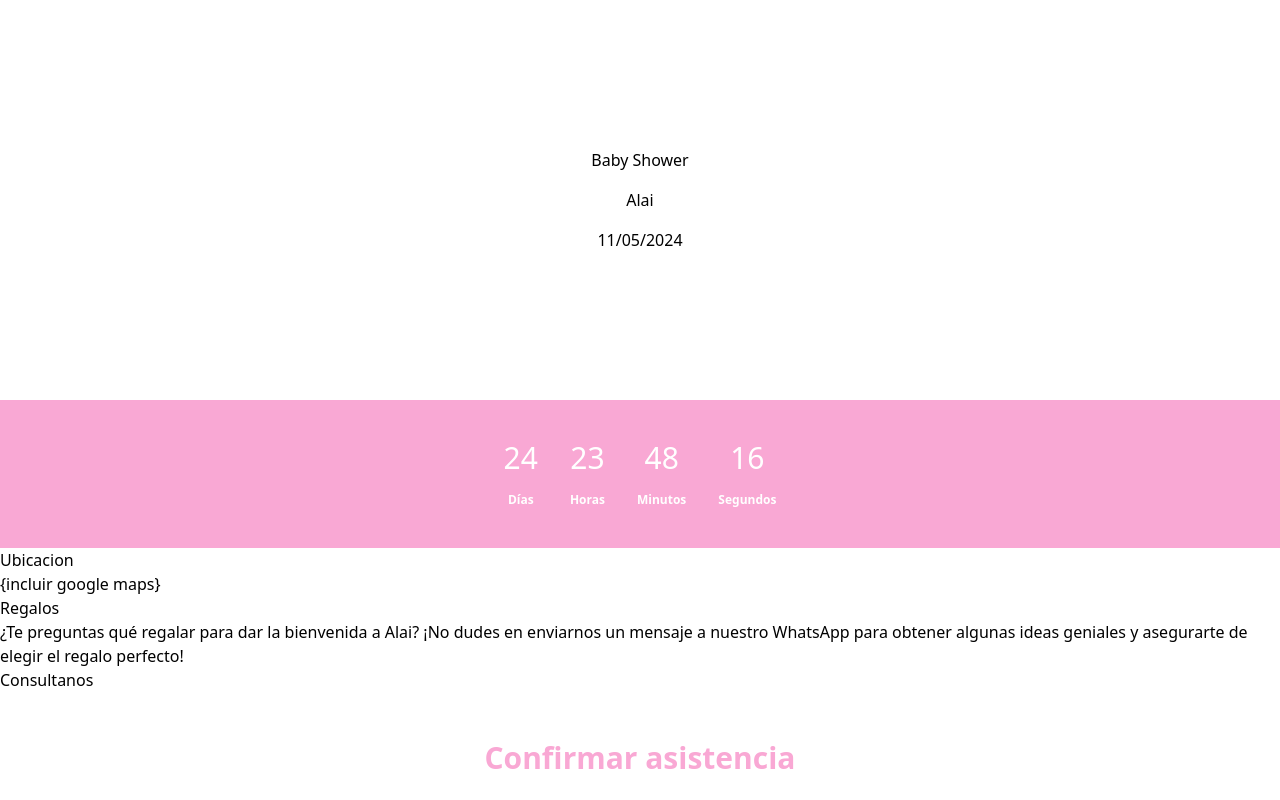
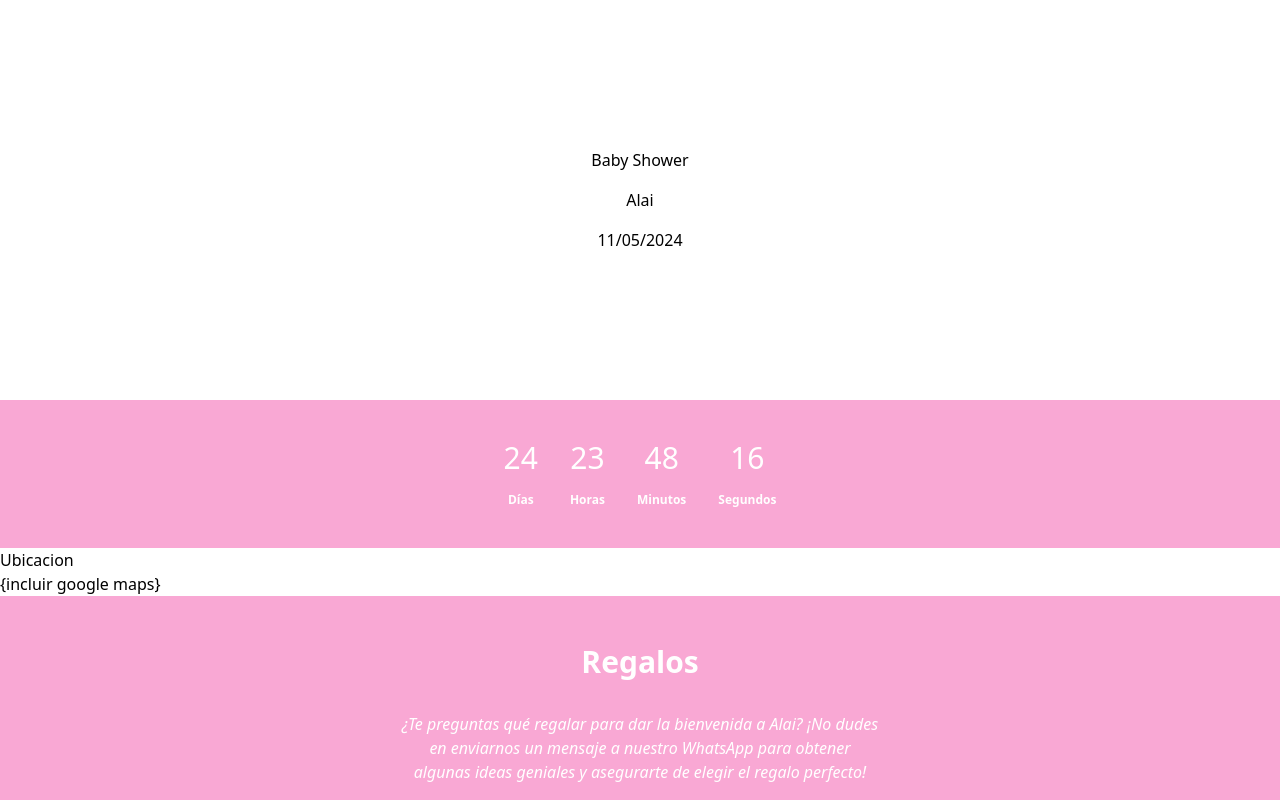
Before and after one commit to gabisanmartin12/alai-baby-shower-invitation, a plain HTML site: page index.html in a window 1280 px wide. Shown: the top 800 px of the page. Drawn offline with nearby package versions, Linux system fonts and the light colour scheme.

Commit message:
add gift section styles.

```diff
--- a/index.html
+++ b/index.html
@@ -38,14 +38,14 @@
         <p>{incluir google maps}</p>
       </section>
 
-      <section>
-        <h2>Regalos</h2>
-        <p >
+      <section class="flex flex-col justify-center items-center gap-8 py-12 bg-pink-300">
+        <h2 class="text-white text-3xl font-bold">Regalos</h2>
+        <p class="text-center text-white italic max-w-[480px] px-4 box-content" >
           ¿Te preguntas qué regalar para dar la bienvenida a Alai? ¡No dudes en
           enviarnos un mensaje a nuestro WhatsApp para obtener algunas ideas
           geniales y asegurarte de elegir el regalo perfecto!
         </p>
-        <button id="btn-gift-suggestion">Consultanos</button>
+        <button class="rounded-lg border-2 border-white py-2 px-4 text-white hover:bg-pink-400 transition-colors duration-300" id="btn-gift-suggestion">Consultanos</button>
       </section>
 
       <section class="flex flex-col justify-center items-center gap-8 py-12">
```
